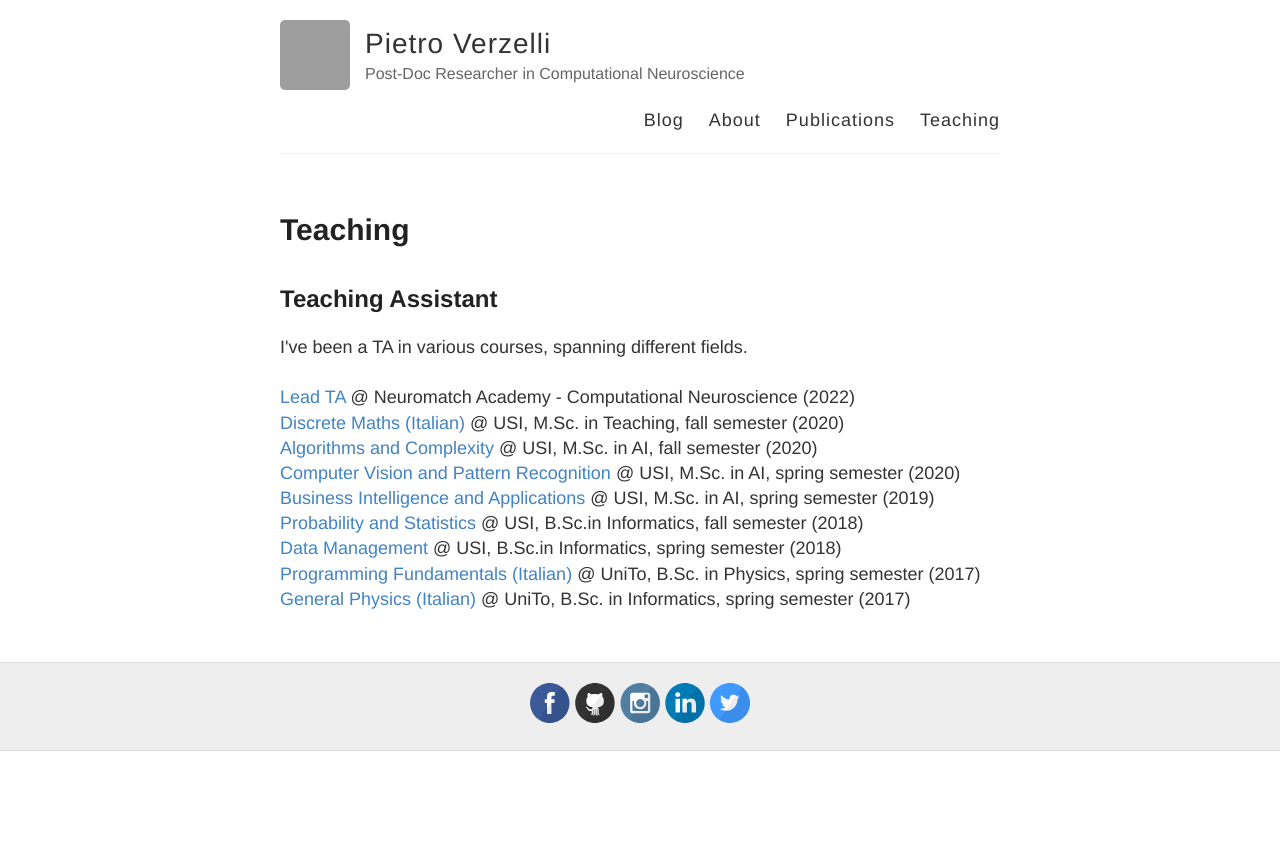
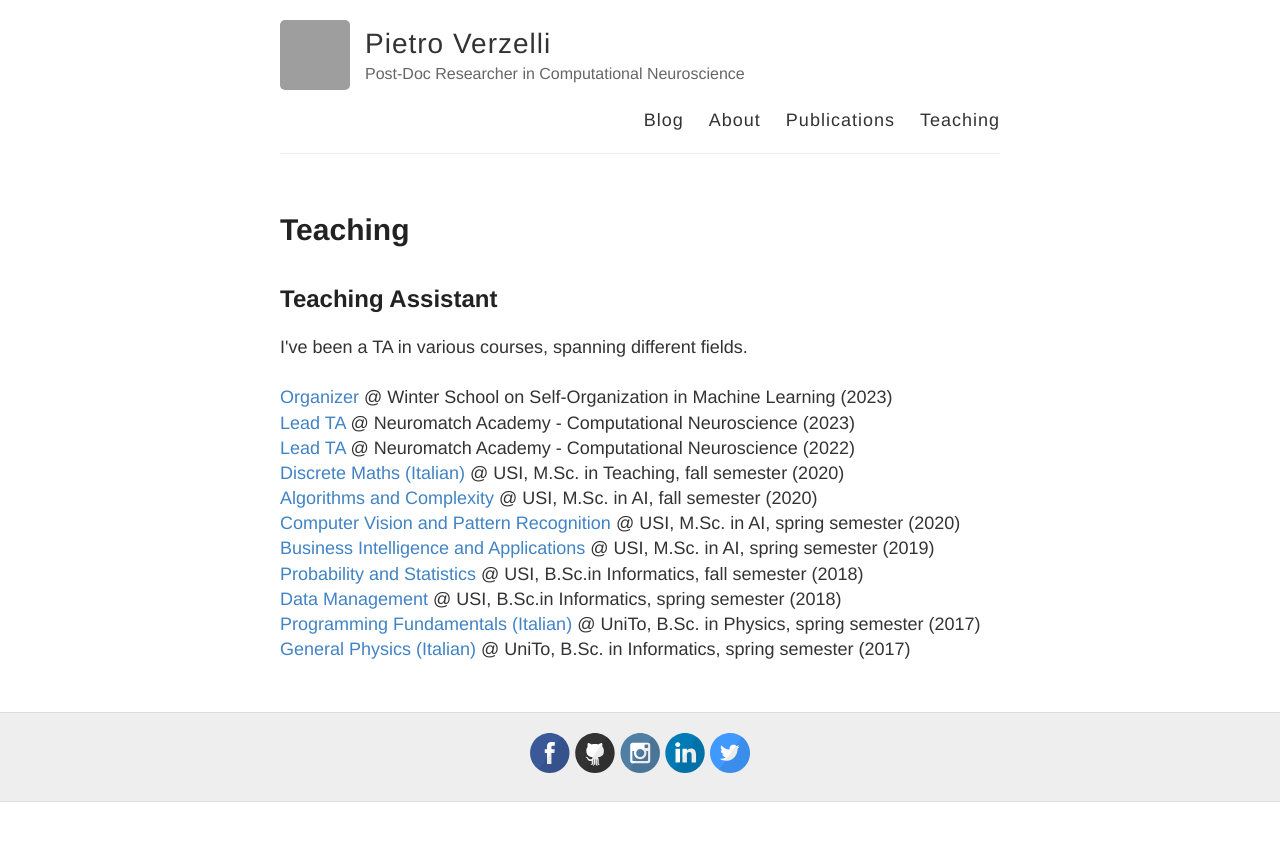
Before and after one commit to verzep/verzep.github.io, a Jekyll site: the page built from teaching.html, in a window 1280 px wide. Shown: the top 841 px of the page. Built offline with Jekyll 4.4.1, drawn with Linux system fonts in a browser that asks for light colours; grey boxes are pictures that could not be loaded.

Commit message:
minor fixes

```diff
--- a/_data/courses.yaml
+++ b/_data/courses.yaml
@@ -1,3 +1,13 @@
+- title: Organizer
+  description: "Winter School on Self-Organization in Machine Learning"
+  period: 2023
+  link: "https://emergent-ai.uni-mainz.de/winter-school-2023/"
+
+- title: Lead TA
+  description: Neuromatch Academy - Computational Neuroscience
+  period: 2023
+  link: "https://academy.neuromatch.io/about"
+
 - title: Lead TA
   description: Neuromatch Academy - Computational Neuroscience
   period: 2022
```
Also changed, not shown: _posts/2023-12-19-Takens.md (+8 -3 lines).
